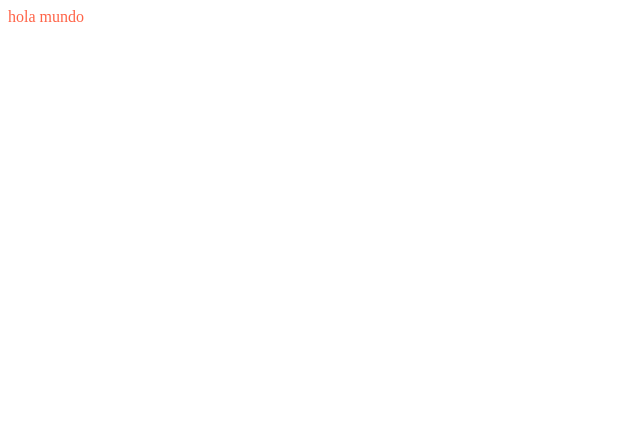
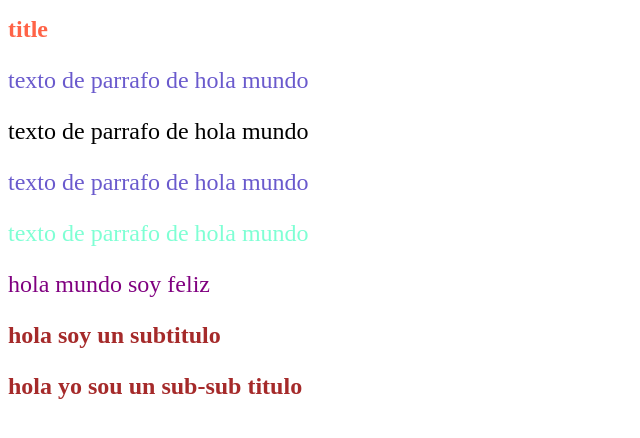
Before and after one commit to Velasco36/curso-de-css, a plain HTML site: page index.html in a window 1280 px wide. Shown: the whole page, without its empty margins (0-640 px from the left). Drawn offline with Linux system fonts and the light colour scheme.

Commit message:
selectores

```diff
--- a/index.html
+++ b/index.html
@@ -6,7 +6,16 @@
 </head>
 
 <body>
-    hola mundo
+    <h1 id="title">title</h1>
+    <p class="text"> texto de parrafo de hola mundo</p>
+    <p class="texto"> texto de parrafo de hola mundo</p>
+    <p class="text"> texto de parrafo de hola mundo</p>
+    <p class="especial"> texto de parrafo de hola mundo</p>
+    <div>
+        <p> hola mundo soy feliz </p>
+        <h2> hola soy un subtitulo </h2>
+        <h3> hola yo sou un sub-sub titulo</h3>
 
+    </div>
 </body>
 </html>
--- a/style.css
+++ b/style.css
@@ -1,3 +1,24 @@
-body {
+#title {
     color: tomato;
 }
+
+p.text {
+    color: slateblue;
+}
+
+p.especial{
+    color: aquamarine;
+}
+
+div p {
+    color: purple;
+}
+
+div h2, div h3 {
+    color: brown;
+}
+
+* {
+    font-size: 24px;
+    color: black;
+}
```
